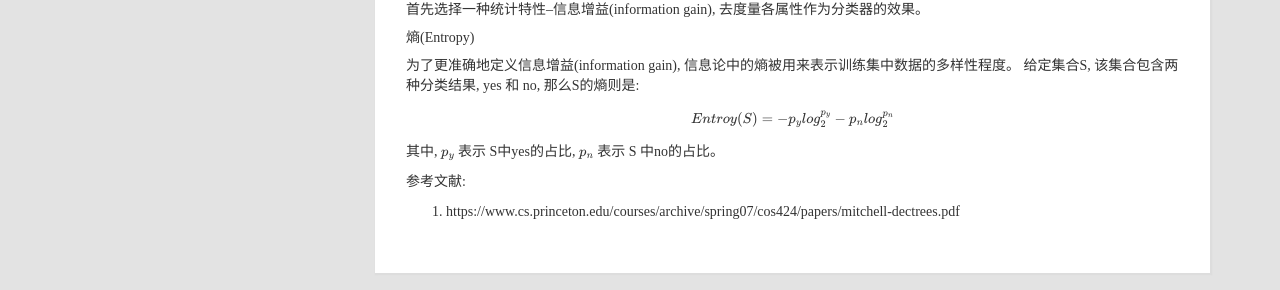
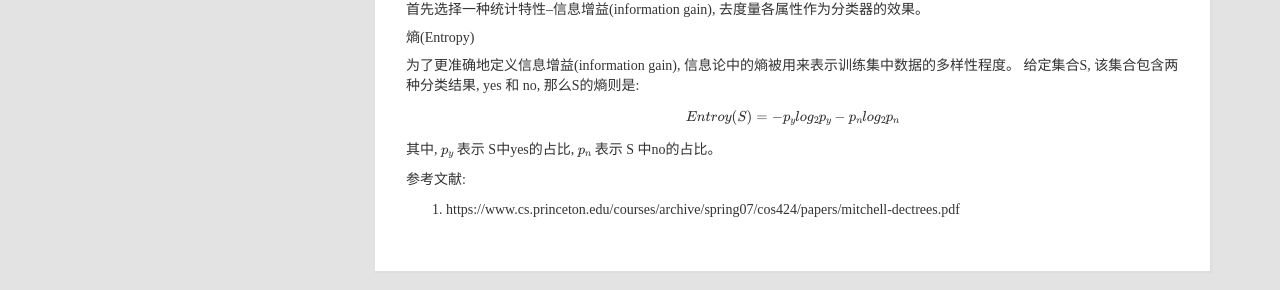
Before and after one commit to HengGeneral/HengGeneral.github.io, a Jekyll site: the page built from _posts/2016-12-15-DecisionTree.md, in a window 1280 px wide. Shown: the part 830-1120 px from the top of the page. Built offline with Jekyll 4.4.1, drawn with Linux system fonts in a browser that asks for light colours; nearby versions of some CDN libraries; formulas are drawn with MathJax 3; comment, search, counter and statistics services are not loaded.

```diff
--- a/_posts/2016-12-15-DecisionTree.md
+++ b/_posts/2016-12-15-DecisionTree.md
@@ -44,9 +44,9 @@ excerpt: "Machine Learning"
 为了更准确地定义信息增益(information gain), 信息论中的熵被用来表示训练集中数据的多样性程度。
 给定集合S, 该集合包含两种分类结果, yes 和 no, 那么S的熵则是:
 
-$$ Entroy(S) = - p_{y} log_{2}^{p_{y}} - p_{n} log_{2}^{p_{n}} $$
+$$ Entroy(S) = - p_{y} log_{2} p_{y} - p_{n} log_{2} p_{n} $$
 
-其中, $$p_y$$ 表示 S中yes的占比, $$p_n$$ 表示 S 中no的占比。
+其中, $$p_{y}$$ 表示 S中yes的占比, $$p_{n}$$ 表示 S 中no的占比。
 
 
 
```
